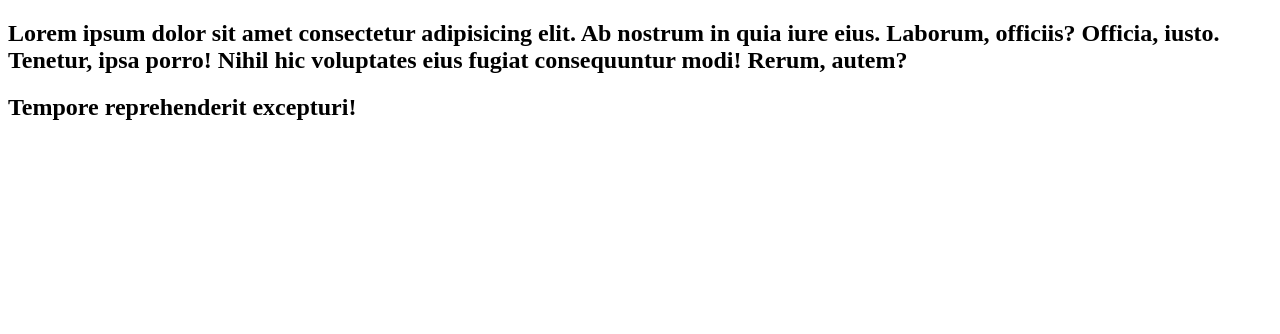
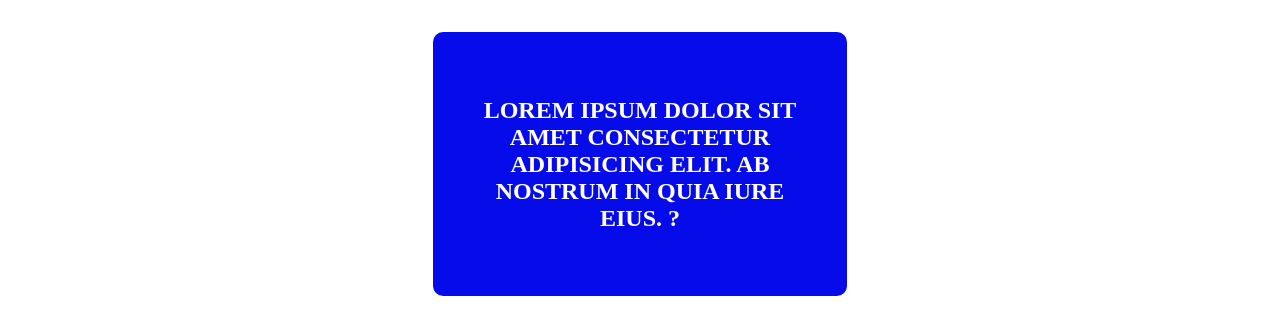
Before and after one commit to MustafaSonmezisik/CSS, a plain HTML site: page 19Ders/index.html in a window 1280 px wide. Drawn offline with Linux system fonts and the light colour scheme.

Commit message:
#19 Jeopardy FlashCard

```diff
--- a/19Ders/index.css
+++ b/19Ders/index.css
@@ -1,3 +1,48 @@
 body, html {
+    padding: 0px;
+    margin: 0px;
+    display: flex;
+    justify-content: center;
 
 }
+
+:root{
+    --jeopardy-blue: #060CE9;
+    --font-color-main: #fff;
+}
+
+.card {
+    height: 200px;
+    width: 350px;
+    background: var(--jeopardy-blue);
+    color: var(--font-color-main);
+    margin: 2em;
+    padding: 2em;
+    border-radius: 10px;
+    display:flex;
+    justify-content: center;
+    align-items: center;
+    text-align: center;
+    text-transform: uppercase;
+    transition: transform .6s;
+    transform-style: preserve-3d;
+}
+
+.card:hover {
+    transform: rotateY(180deg);
+}
+
+.card:hover .card-front {
+    display: none;
+}
+
+.card:hover .card-back{
+    display: block;
+    transform: rotateY(180deg);
+}
+
+
+
+.card-back {
+    display: none;
+}
--- a/19Ders/index.html
+++ b/19Ders/index.html
@@ -9,8 +9,7 @@
 <body>
     <div class="card">
         <div class="card-front">
-            <h2>Lorem ipsum dolor sit amet consectetur adipisicing elit. Ab nostrum in quia iure eius. Laborum, officiis? Officia, iusto.
-                 Tenetur, ipsa porro! Nihil hic voluptates eius fugiat consequuntur modi! Rerum, autem?
+            <h2>Lorem ipsum dolor sit amet consectetur adipisicing elit. Ab nostrum in quia iure eius. ?
             </h2>
         </div>
         <div class="card-back">
```
